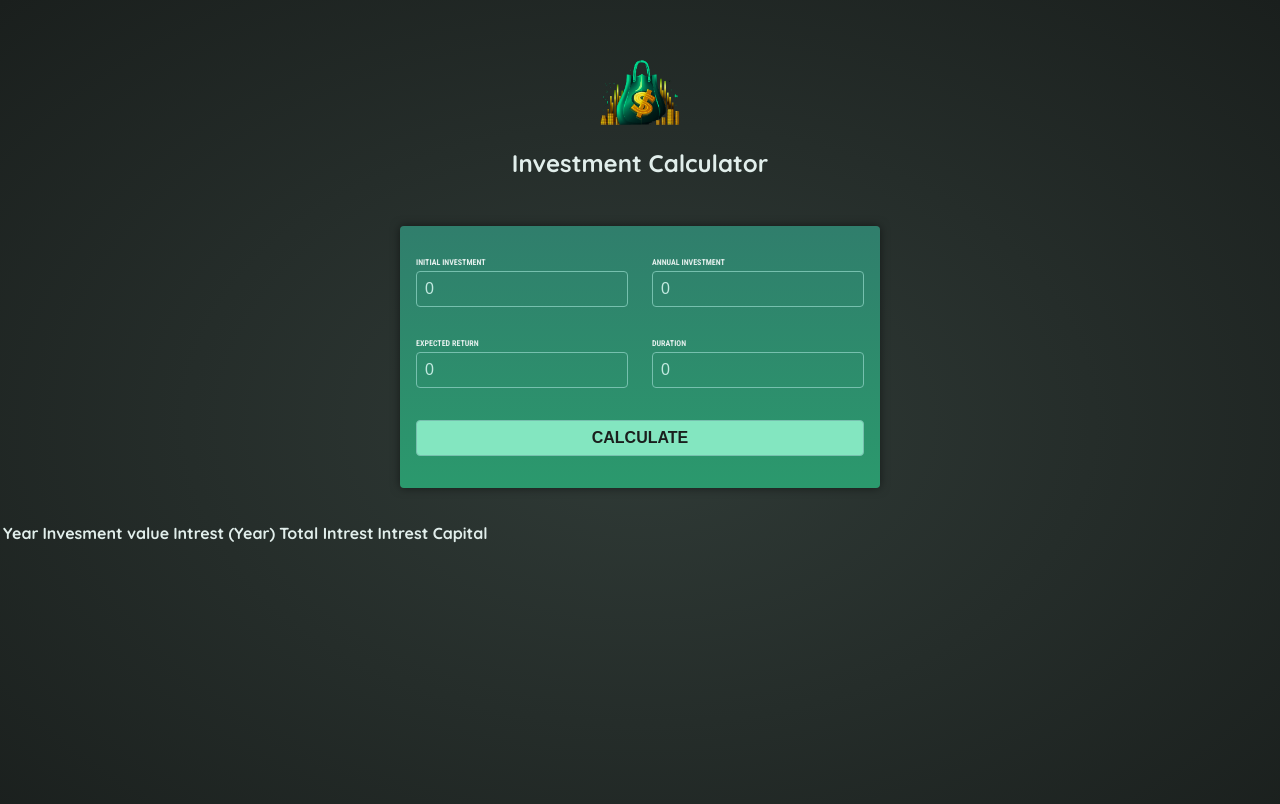
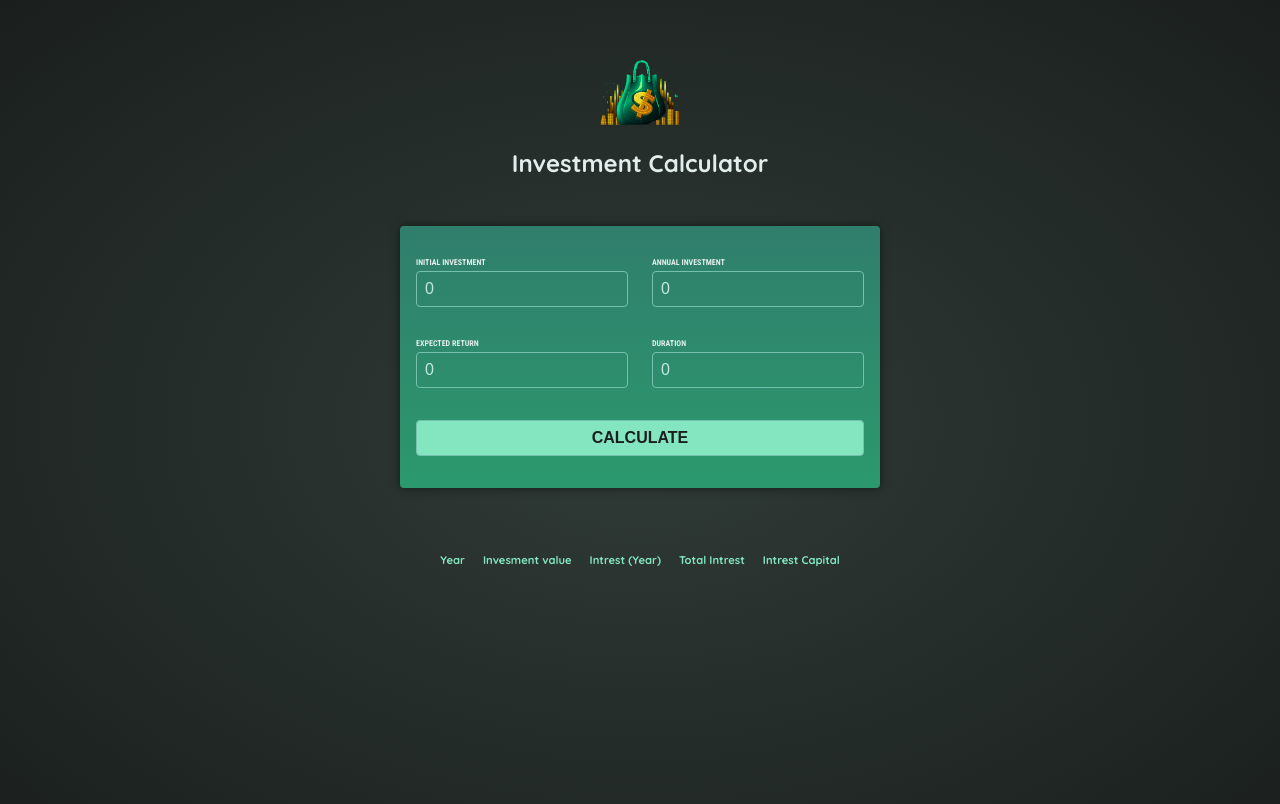
Before and after one commit to NithuJanzee/Angular-Investment-Calculator, an Angular app: page / in a window 1280 px wide. Shown: the top 804 px of the page. Built offline with nearby package versions, Linux system fonts and the light colour scheme.

Commit message:
added css for invesment result

```diff
--- a/src/app/invesment-result/invesment-result.component.css
+++ b/src/app/invesment-result/invesment-result.component.css
@@ -0,0 +1,19 @@
+table {
+    max-width: 50rem;
+    margin: 2rem auto;
+    padding: 1rem;
+    table-layout: fixed;
+    border-spacing: 1rem;
+    text-align: right;
+  }
+
+  table thead {
+    font-size: 0.7rem;
+    color: #83e6c0;
+  }
+
+  table tbody {
+    font-family: "Roboto Condensed", sans-serif;
+    font-size: 0.85rem;
+    color: #c2e9e0;
+  }
```
